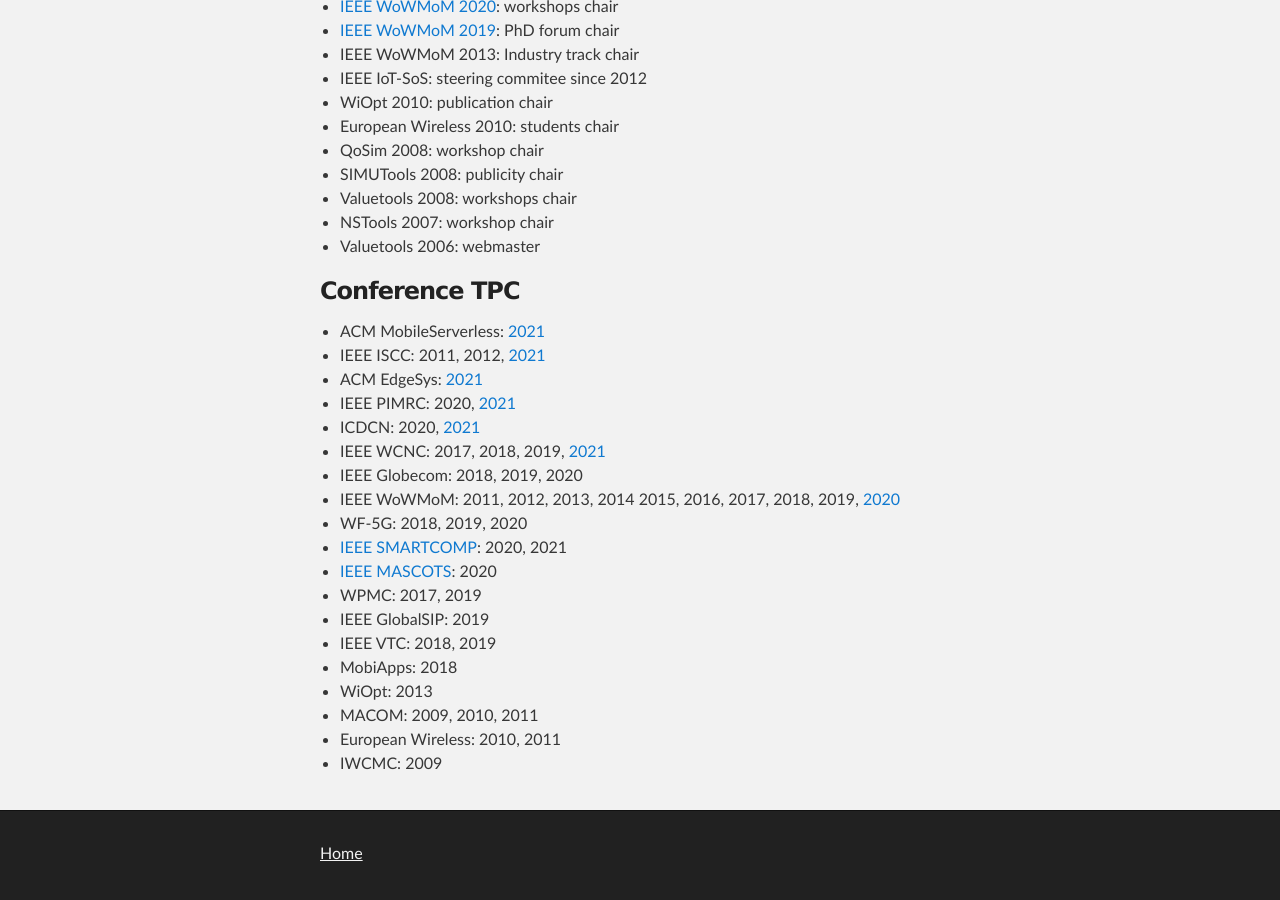
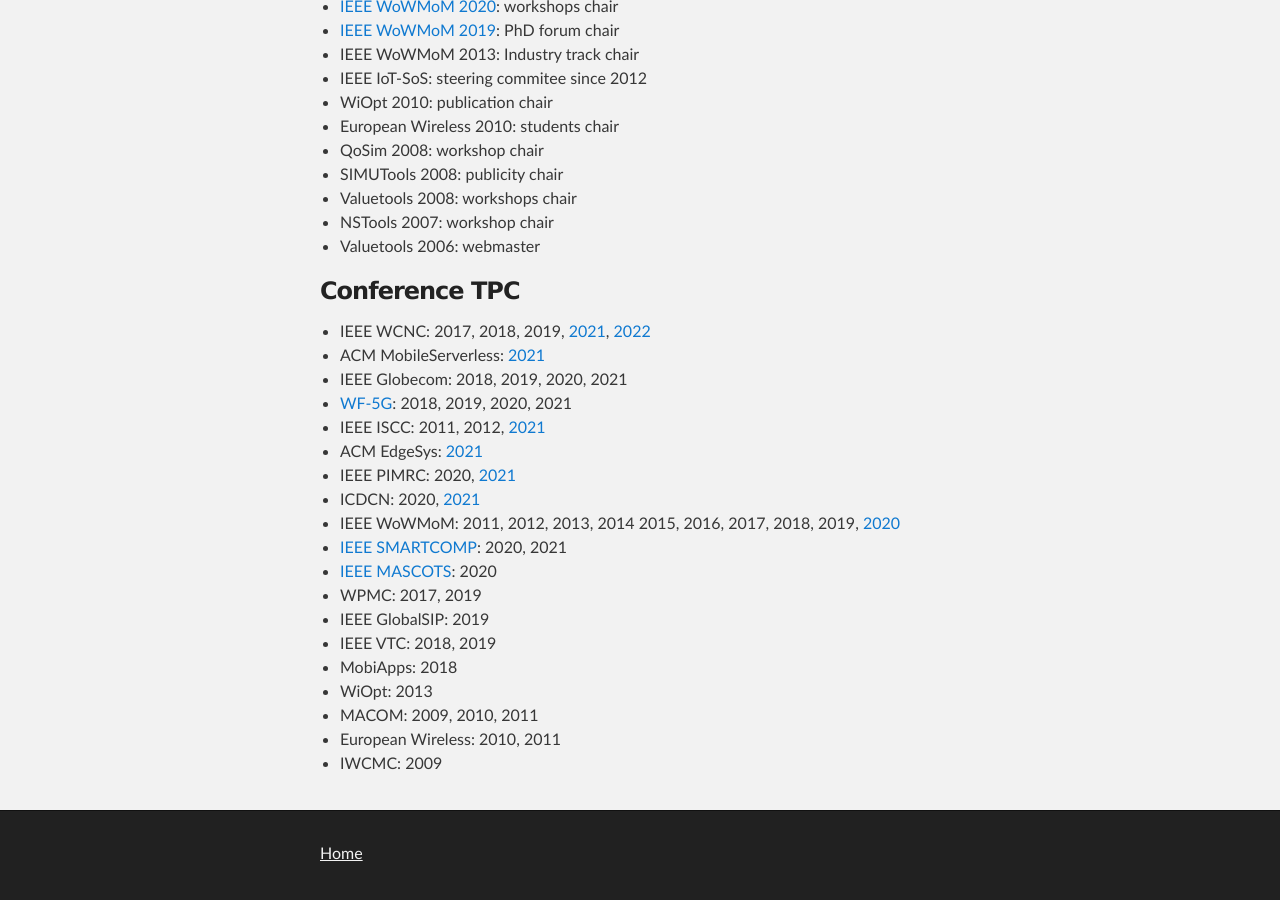
Before and after one commit to ccicconetti/ccicconetti.github.io, a Jekyll site: the page built from editorial.md, in a window 1280 px wide and 900 px high, scrolled down 722 px. Built offline with Jekyll 4.4.1, drawn with Linux system fonts in a browser that asks for light colours.

Commit message:
Update TPC

```diff
--- a/editorial.md
+++ b/editorial.md
@@ -34,15 +34,15 @@ layout: page
 
 ### Conference TPC
 
+- IEEE WCNC: 2017, 2018, 2019, [2021](https://wcnc2021.ieee-wcnc.org/), [2022](https://wcnc2022.ieee-wcnc.org/)
 - ACM MobileServerless: [2021](https://www.it.uc3m.es/mbsvless21/)
+- IEEE Globecom: 2018, 2019, 2020, 2021
+- [WF-5G](https://ieee-wf-5g.org/): 2018, 2019, 2020, 2021
 - IEEE ISCC: 2011, 2012, [2021](https://iscc2021.unipi.gr/)
 - ACM EdgeSys: [2021](https://edge-sys.github.io/2021/)
 - IEEE PIMRC: 2020, [2021](https://pimrc2021.ieee-pimrc.org/)
 - ICDCN: 2020, [2021](http://www.icdcn2021.net/)
-- IEEE WCNC: 2017, 2018, 2019, [2021](https://wcnc2021.ieee-wcnc.org/)
-- IEEE Globecom: 2018, 2019, 2020
 - IEEE WoWMoM: 2011, 2012, 2013, 2014 2015, 2016, 2017, 2018, 2019, [2020](http://www.cs.ucc.ie/wowmom2020/)
-- WF-5G: 2018, 2019, 2020
 - [IEEE SMARTCOMP](https://www.smart-comp.info/): 2020, 2021
 - [IEEE MASCOTS](http://mascots.iitis.pl/): 2020
 - WPMC: 2017, 2019
```
